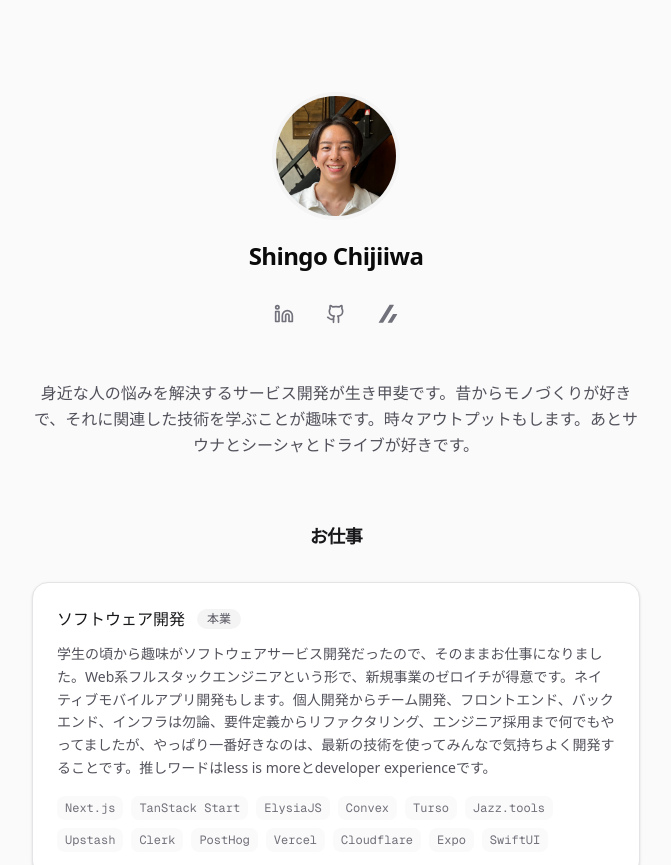
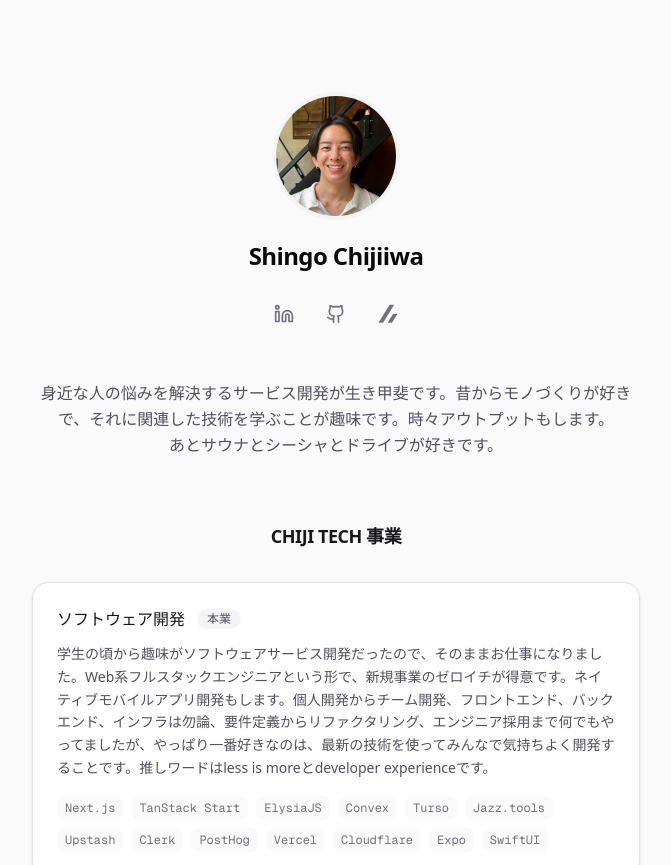
Before and after one commit to Chiji1108/chiji-tech, a Next.js app: page / in a window 1280 px wide. Shown: the top 865 px of the page, without its empty margins (304-975 px from the left). Built offline with nearby package versions, Linux system fonts and the light colour scheme.

Commit message:
Update dependencies to latest versions, modify homepage layout for improved personal branding, and enhance bio section with additional interests.

```diff
--- a/biome.json
+++ b/biome.json
@@ -7,7 +7,7 @@
   },
   "files": {
     "ignoreUnknown": true,
-    "includes": ["**", "!node_modules", "!.next", "!dist", "!build"]
+    "includes": ["!node_modules", "!.next", "!dist", "!build"]
   },
   "formatter": {
     "enabled": true,
--- a/src/app/page.tsx
+++ b/src/app/page.tsx
@@ -78,7 +78,7 @@ export default function Home() {
               src="/me.jpg"
               width={120}
             />
-            <div className="-inset-1 -z-10 absolute rounded-full bg-linear-to-br from-zinc-200 to-zinc-300 opacity-50 blur-lg dark:from-zinc-700 dark:to-zinc-800" />
+            <div className="absolute -inset-1 -z-10 rounded-full bg-linear-to-br from-zinc-200 to-zinc-300 opacity-50 blur-lg dark:from-zinc-700 dark:to-zinc-800" />
           </div>
 
           <h1 className="font-semibold text-2xl tracking-tight">
@@ -105,14 +105,17 @@ export default function Home() {
         {/* Bio Section */}
         <section className="mt-12">
           <p className="text-pretty text-center text-zinc-600 leading-relaxed dark:text-zinc-400">
-            身近な人の悩みを解決するサービス開発が生き甲斐です。昔からモノづくりが好きで、それに関連した技術を学ぶことが趣味です。時々アウトプットもします。あとサウナとシーシャとドライブが好きです。
+            身近な人の悩みを解決するサービス開発が生き甲斐です。昔からモノづくりが好きで、それに関連した技術を学ぶことが趣味です。時々アウトプットもします。
+          </p>
+          <p className="text-pretty text-center text-zinc-600 leading-relaxed dark:text-zinc-400">
+            あとサウナとシーシャとドライブが好きです。
           </p>
         </section>
 
         {/* Work Section */}
         <section className="mt-16">
           <h2 className="mb-8 text-center font-semibold text-lg text-zinc-900 tracking-tight dark:text-zinc-100">
-            お仕事
+            CHIJI TECH 事業
           </h2>
 
           <div className="space-y-8">
```
Also changed, not shown: package.json (+10 -10 lines), 1 other file (tests, documents, lock files or other folders).
